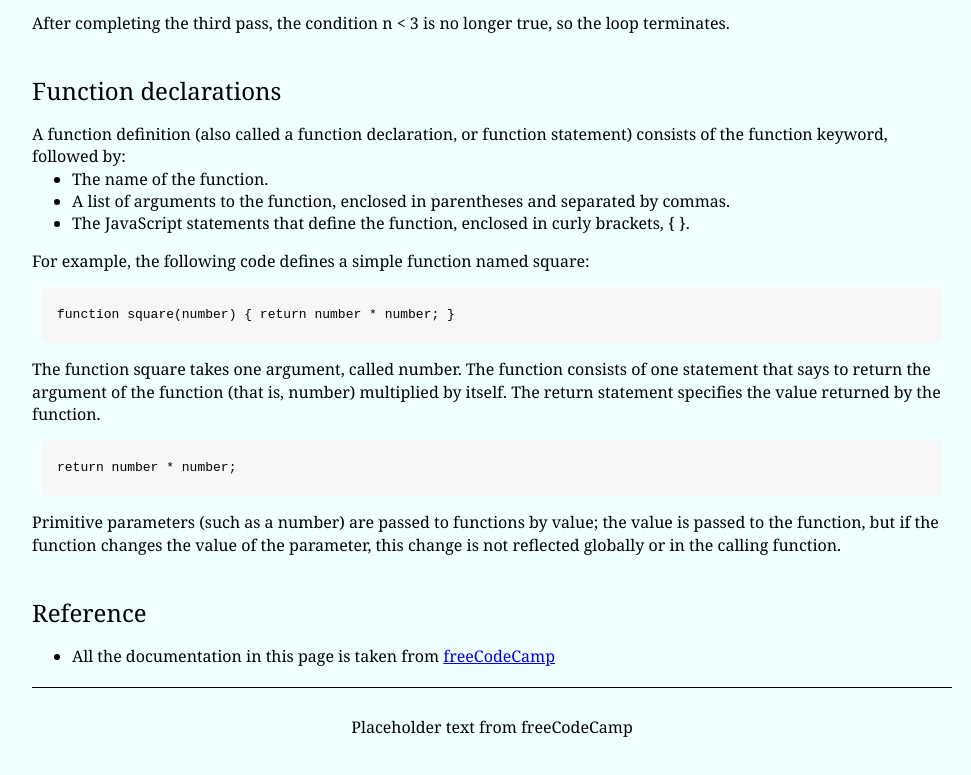
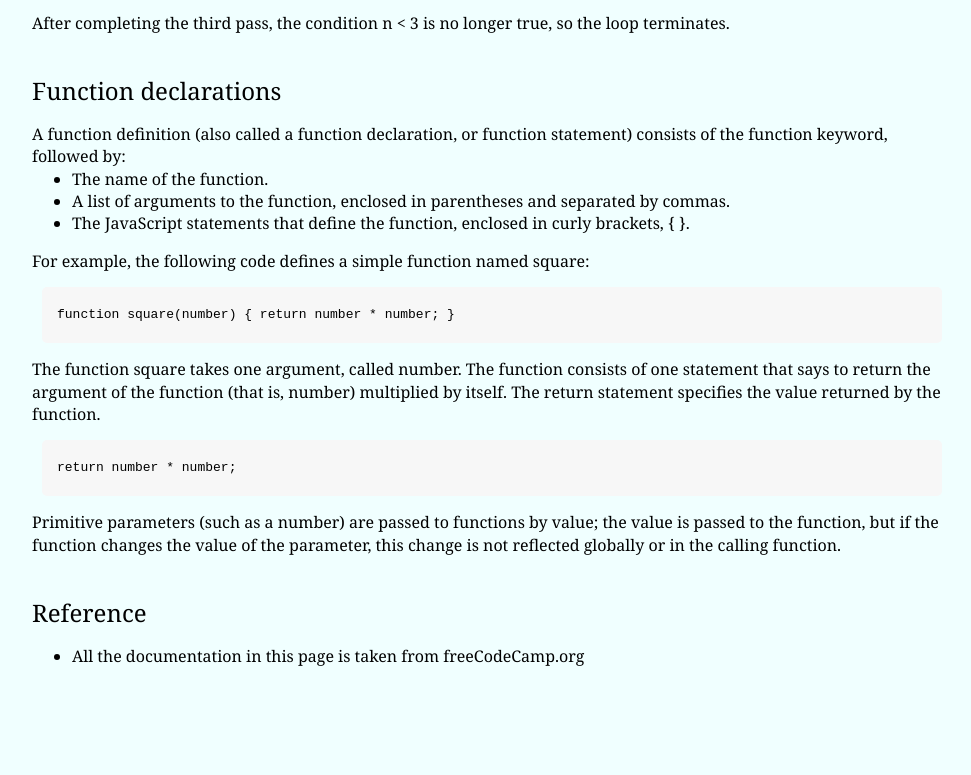
Before and after one commit to Tyler-Oliver/Responsive-Web-Design, a plain HTML site: page pages/Technical Documentation/index.html in a window 1280 px wide. Shown: the part 5263-6038 px from the top of the page, without its empty margins (308-1279 px from the left). After the commit the page ends 5950 px from the top, so only its background shows below. Drawn offline with Linux system fonts and the light colour scheme.

Commit message:
initial commit

```diff
--- a/pages/Technical Documentation/index.html
+++ b/pages/Technical Documentation/index.html
@@ -469,19 +469,11 @@
         <article>
           <ul>
             <li>
-              All the documentation in this page is taken from
-              <a
-                href="https://codepen.io/freeCodeCamp/pen/NdrKKL"
-                target="_blank"
-                >freeCodeCamp</a
-              >
+              All the documentation in this page is taken from freeCodeCamp.org
             </li>
           </ul>
         </article>
       </section>
-      <footer>
-        <p>Placeholder text from freeCodeCamp</p>
-      </footer>
     </main>
   </body>
 </html>
--- a/pages/Technical Documentation/styles/styles.css
+++ b/pages/Technical Documentation/styles/styles.css
@@ -193,10 +193,4 @@ footer {
     overflow: scroll;
     border-top: 1px solid black;
   }
-
-  footer {
-    justify-content: flex-start;
-    padding-top: 15px;
-    height: 200px;
-  }
 }
```
Also changed, not shown: pages/Survey Form/index.html (+1 -1 lines).
